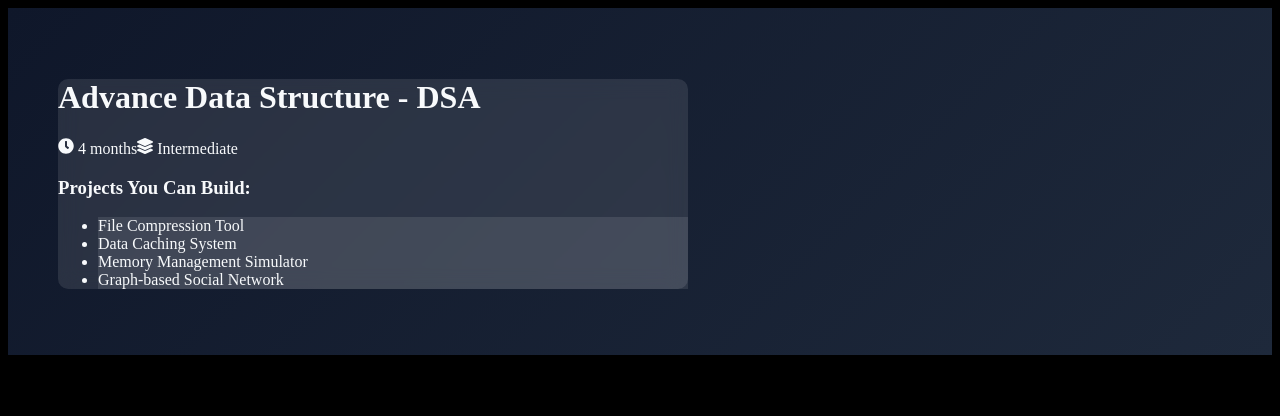
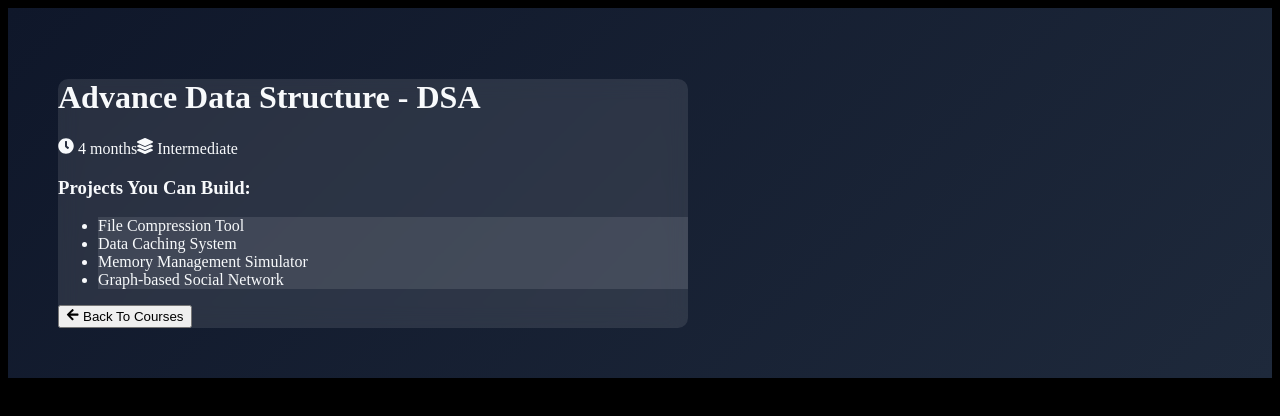
Before and after one commit to CoolShivas/009--Next_Courses_Zone, a Next.js app: page /dsa in a window 1280 px wide. Shown: the top 416 px of the page. Built offline with nearby package versions, Linux system fonts and the light colour scheme.

Commit message:
Implementation of Back button using useRouter by nextjs.

```diff
--- a/app/[slug]/page.jsx
+++ b/app/[slug]/page.jsx
@@ -3,6 +3,7 @@
 import React from "react";
 import { courseDetails } from "@/data";
 import { FaClock, FaLayerGroup, FaArrowLeft } from "react-icons/fa";
+import { useRouter } from "next/navigation";
 
 const page = ({ params }) => {
   // console.log("Printing the CourseDetails list are :-", courseDetails);
@@ -15,7 +16,9 @@ const page = ({ params }) => {
     return curElem.title.toLocaleLowerCase().includes(slug.toLocaleLowerCase());
   });
 
-  console.log(detailsOfCourse); // Getting the data of particular items;
+  //console.log(detailsOfCourse); // Getting the data of particular items;
+
+  const router = useRouter();
 
   return (
     <>
@@ -129,6 +132,14 @@ const page = ({ params }) => {
                 </li>
               ))}
             </ul>
+            <div className="d-grid col-sm-6 mx-auto">
+              <button
+                className="btn btn-outline-warning mt-4 shadow-sm"
+                onClick={() => router.push("/")}
+              >
+                <FaArrowLeft /> Back To Courses
+              </button>
+            </div>
           </div>
         </div>
       </div>
```
